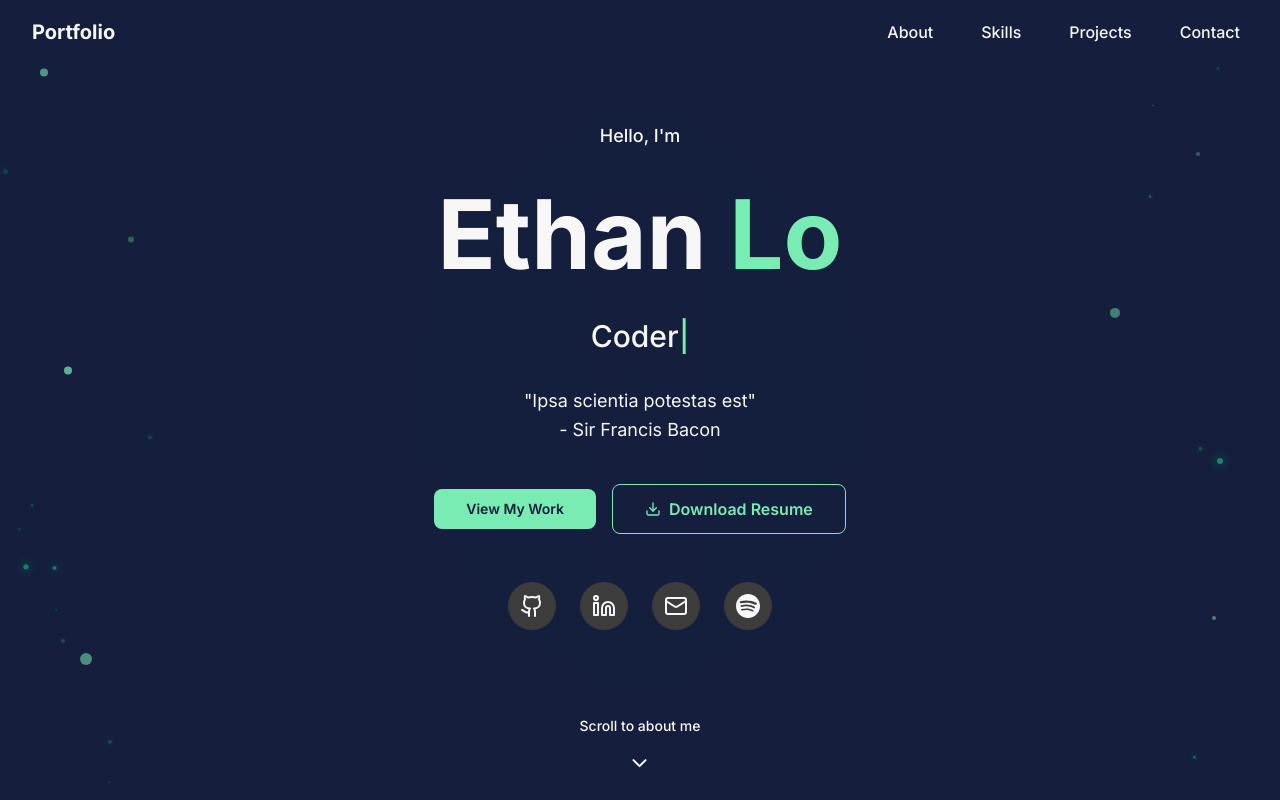
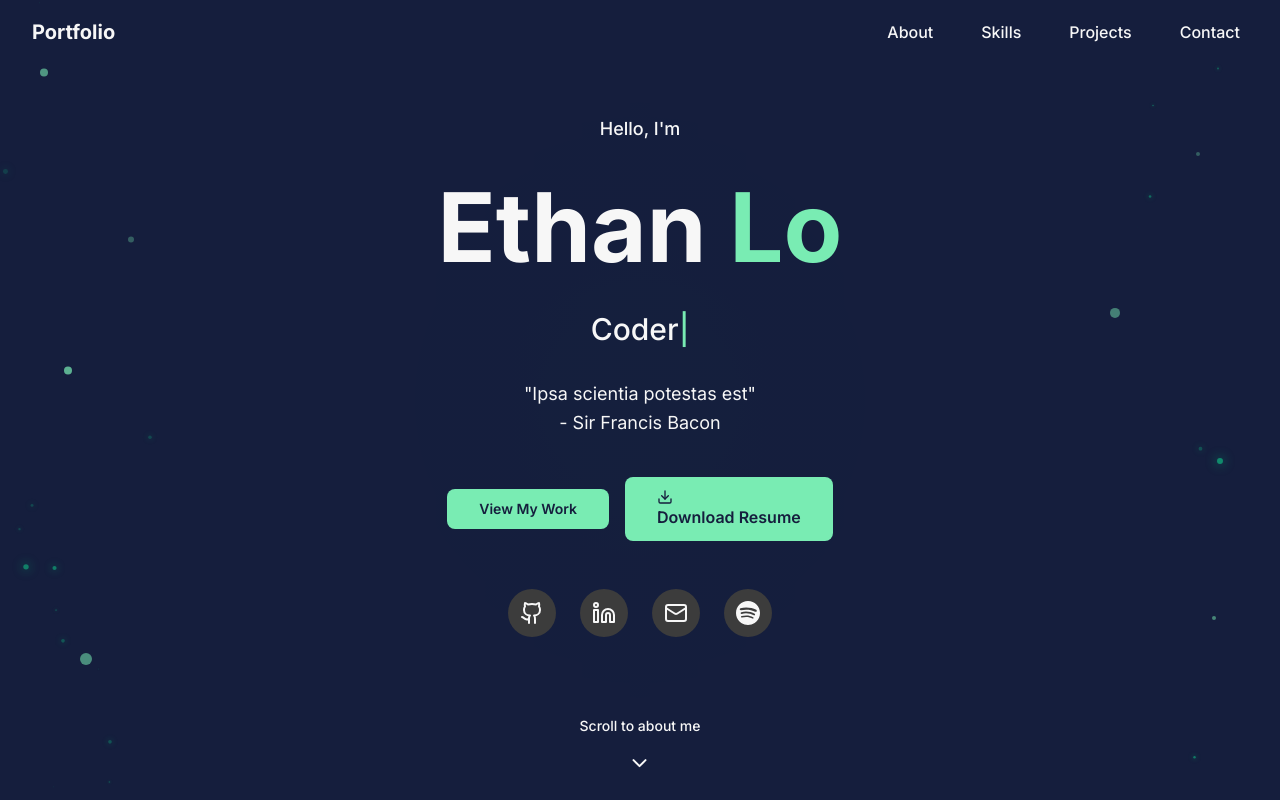
Before and after one commit to ethanol-lo/website-portfolio-high-school, a Next.js app: page / in a window 1280 px wide. Shown: the top 800 px of the page. Built offline with nearby package versions, Linux system fonts and the light colour scheme.

Commit message:
Update hero-section.tsx

```diff
--- a/src/components/portfolio/hero-section.tsx
+++ b/src/components/portfolio/hero-section.tsx
@@ -266,7 +266,7 @@ export default function HeroSection() {
             </Button>
             <a
               href="/public/Ethan-Lo-CV.pdf"
-              className="inline-flex items-center border-accent text-accent hover:bg-accent hover:text-accent-foreground font-semibold px-8 py-3 rounded-lg transition-all duration-300 transform hover:scale-105 border justify-center"
+              className="bg-accent hover:bg-accent/90 text-accent-foreground font-semibold px-8 py-3 rounded-lg transition-all duration-300 transform hover:scale-105"
             >
               <Download className="mr-2 h-4 w-4" />
               Download Resume
```
